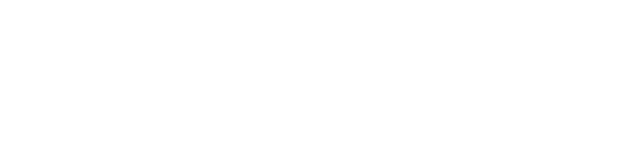
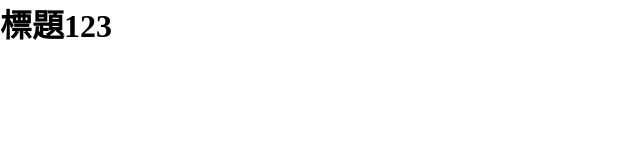
Before and after one commit to Waynechung1995/project2, a plain HTML site: page index.html in a window 1280 px wide. Shown: the whole page, without its empty margins (0-640 px from the left). Drawn offline with nearby package versions, Linux system fonts and the light colour scheme; files that its build step writes are made by us from their sources.

Commit message:
新增標題

```diff
--- a/index.html
+++ b/index.html
@@ -10,6 +10,6 @@
     <link rel="stylesheet" href="style.css">
 </head>
 <body>
-
+    <h1>標題123</h1>
 </body>
 </html>
```
